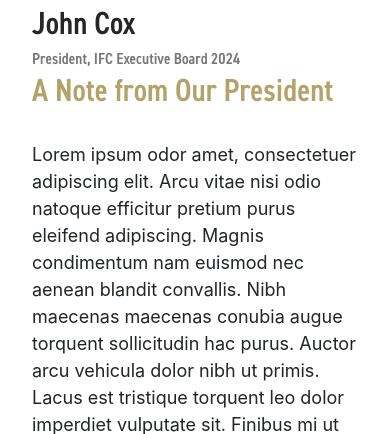
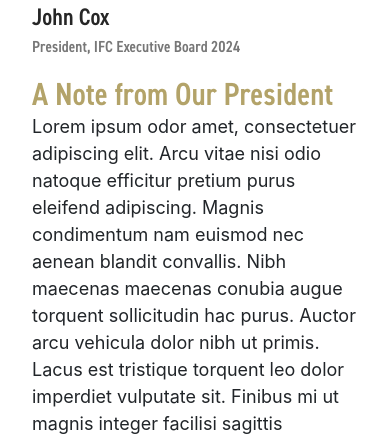
Before and after one commit to Georgia-Tech-IFC/ifc-website, a Django app: page / in a window 390 px wide. Shown: the part 1122-1556 px from the top of the page. Run offline with Django 5.2, Linux system fonts and the light colour scheme.

Commit message:
fixed spacing on president welcome text

```diff
--- a/website/static/css/index.css
+++ b/website/static/css/index.css
@@ -724,6 +724,12 @@ President Welcome
     font-size: 2rem;
 }
 
+@media screen and (max-width: 425px) {
+    .president__welcome__image__name {
+        font-size: 1.5rem;
+    }
+}
+
 .president__welcome__image__title {
     color: var(--off-black-lighter);
     font-family: "din-2014", sans-serif;
@@ -742,6 +748,7 @@ President Welcome
 @media screen and (max-width: 425px) {
     .president__welcome__header {
         font-size: 2rem;
+        margin: 1rem 0 0 0;
     }
 }
 
```
